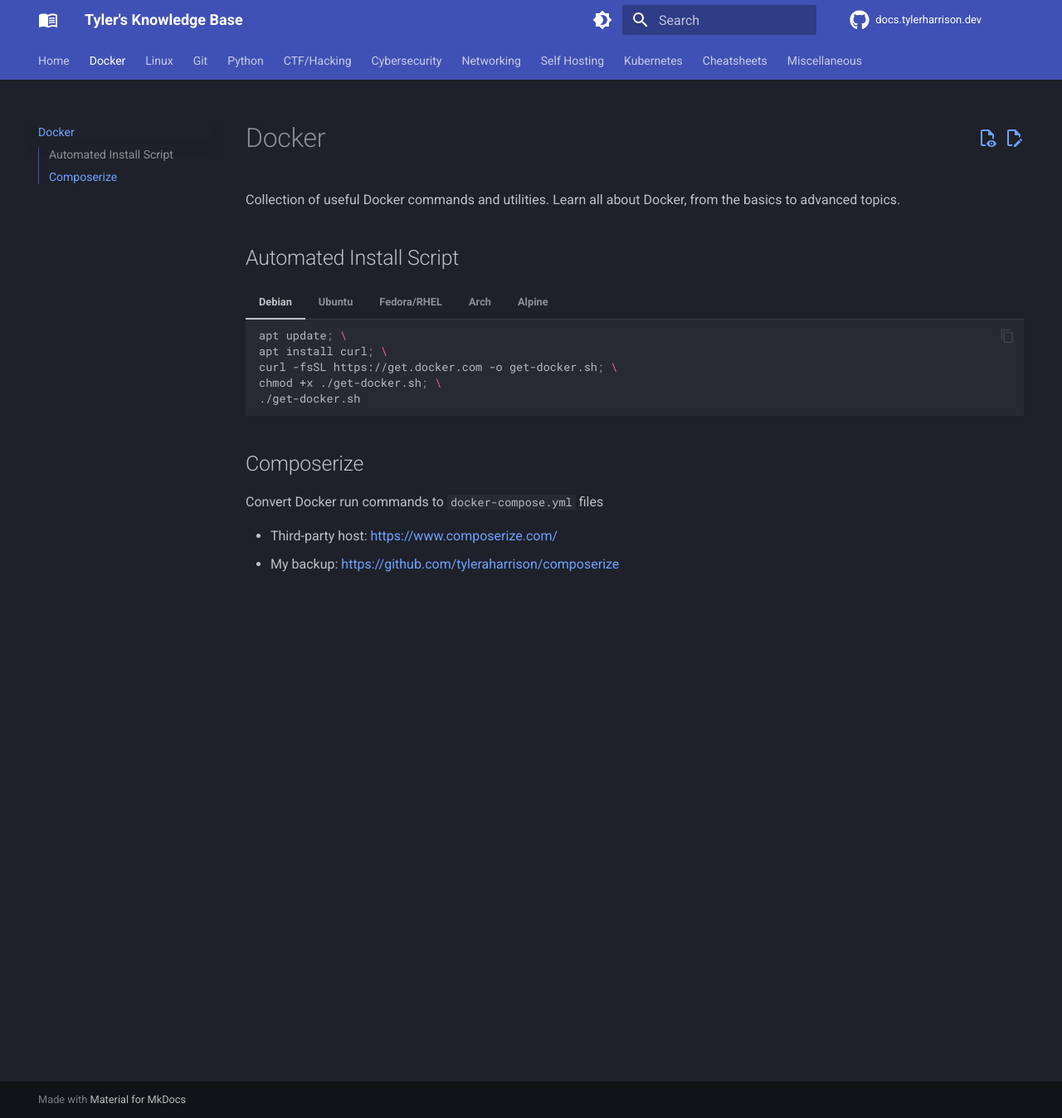
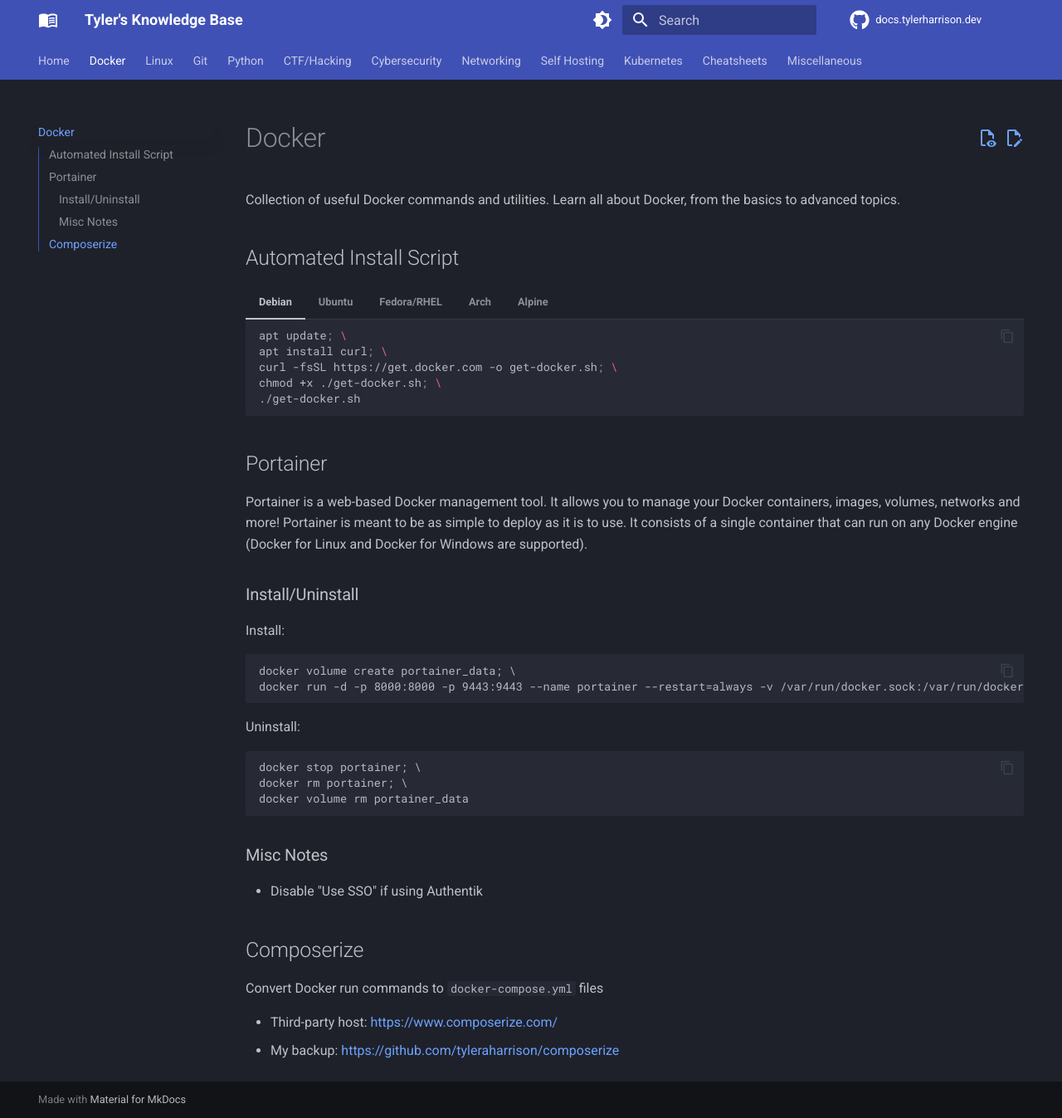
Before and after one commit to williamhatcher/docs.tylerharrison.dev, an MkDocs documentation site: the page built from docs/docker.md, in a window 1280 px wide and 1347 px high. Shown: the whole window at 83% size. Built offline with MkDocs 1.6.1 and Material for MkDocs 9.7.7, drawn with Linux system fonts in a browser that asks for light colours; comment, search, counter and statistics services are not loaded.

Commit message:
Update Portainer notes
Signed-off-by: tyleraharrison <tyleraharrison@gmail.com>

````diff
--- a/docs/docker.md
+++ b/docs/docker.md
@@ -55,6 +55,27 @@ Collection of useful Docker commands and utilities. Learn all about Docker, from
     service docker start
     ```
 
+## Portainer
+
+Portainer is a web-based Docker management tool. It allows you to manage your Docker containers, images, volumes, networks and more! Portainer is meant to be as simple to deploy as it is to use. It consists of a single container that can run on any Docker engine (Docker for Linux and Docker for Windows are supported).
+
+### Install/Uninstall
+
+Install:
+
+    docker volume create portainer_data; \
+    docker run -d -p 8000:8000 -p 9443:9443 --name portainer --restart=always -v /var/run/docker.sock:/var/run/docker.sock -v portainer_data:/data portainer/portainer-ce:latest
+
+Uninstall:
+
+    docker stop portainer; \
+    docker rm portainer; \
+    docker volume rm portainer_data
+
+### Misc Notes
+
+- Disable "Use SSO" if using Authentik
+
 ## Composerize
 
 Convert Docker run commands to `docker-compose.yml` files
````
